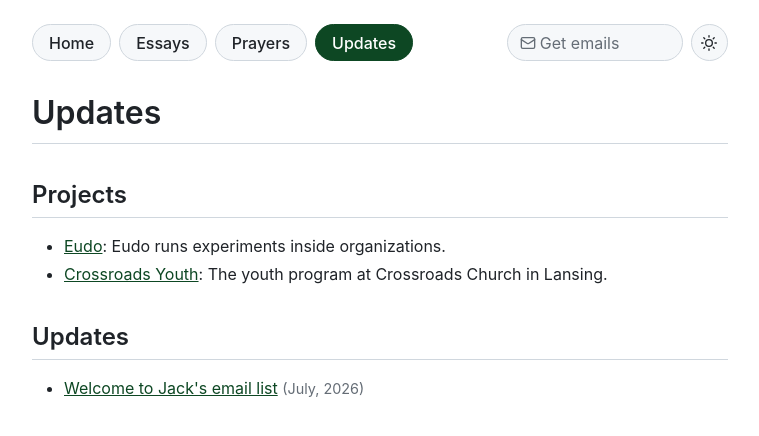
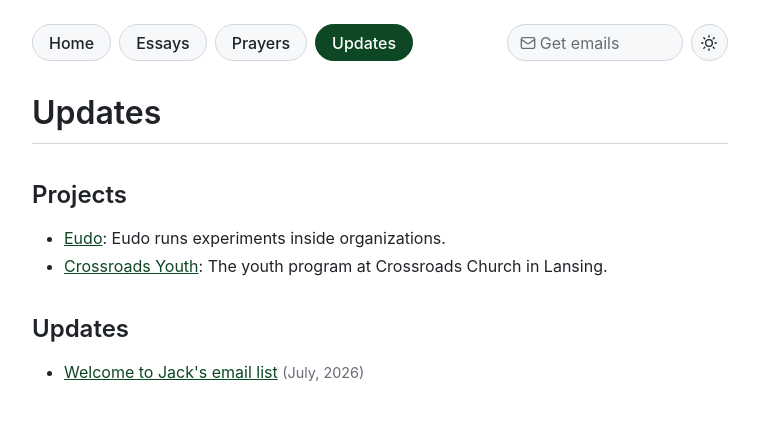
Before and after one commit to jack-t-skidmore/jack-t-skidmore.github.io, a Jekyll site: the page built from updates/index.md, in a window 1280 px wide. Shown: the top 436 px of the page, without its empty margins (260-1019 px from the left). Built offline with Jekyll 4.4.1, drawn with Linux system fonts in a browser that asks for light colours.

Commit message:
Drop the underline rule from h2
Only h1 keeps the divider now; section headings on the Updates page read as
headings rather than as three stacked rules.

Co-Authored-By: Claude Opus 5 <noreply@anthropic.com>

```diff
--- a/assets/css/style.css
+++ b/assets/css/style.css
@@ -243,7 +243,7 @@ body {
    buffer so the gap is just the content padding, consistent across pages. */
 .markdown-body > h1:first-child,
 .markdown-body article > h1:first-child { margin-top: 0; }
-.markdown-body h2 { font-size: 1.5em; padding-bottom: 0.3em; border-bottom: 1px solid var(--border); }
+.markdown-body h2 { font-size: 1.5em; }
 .markdown-body h3 { font-size: 1.25em; }
 .markdown-body h4 { font-size: 1em; }
 .markdown-body h5 { font-size: 0.875em; }
```
